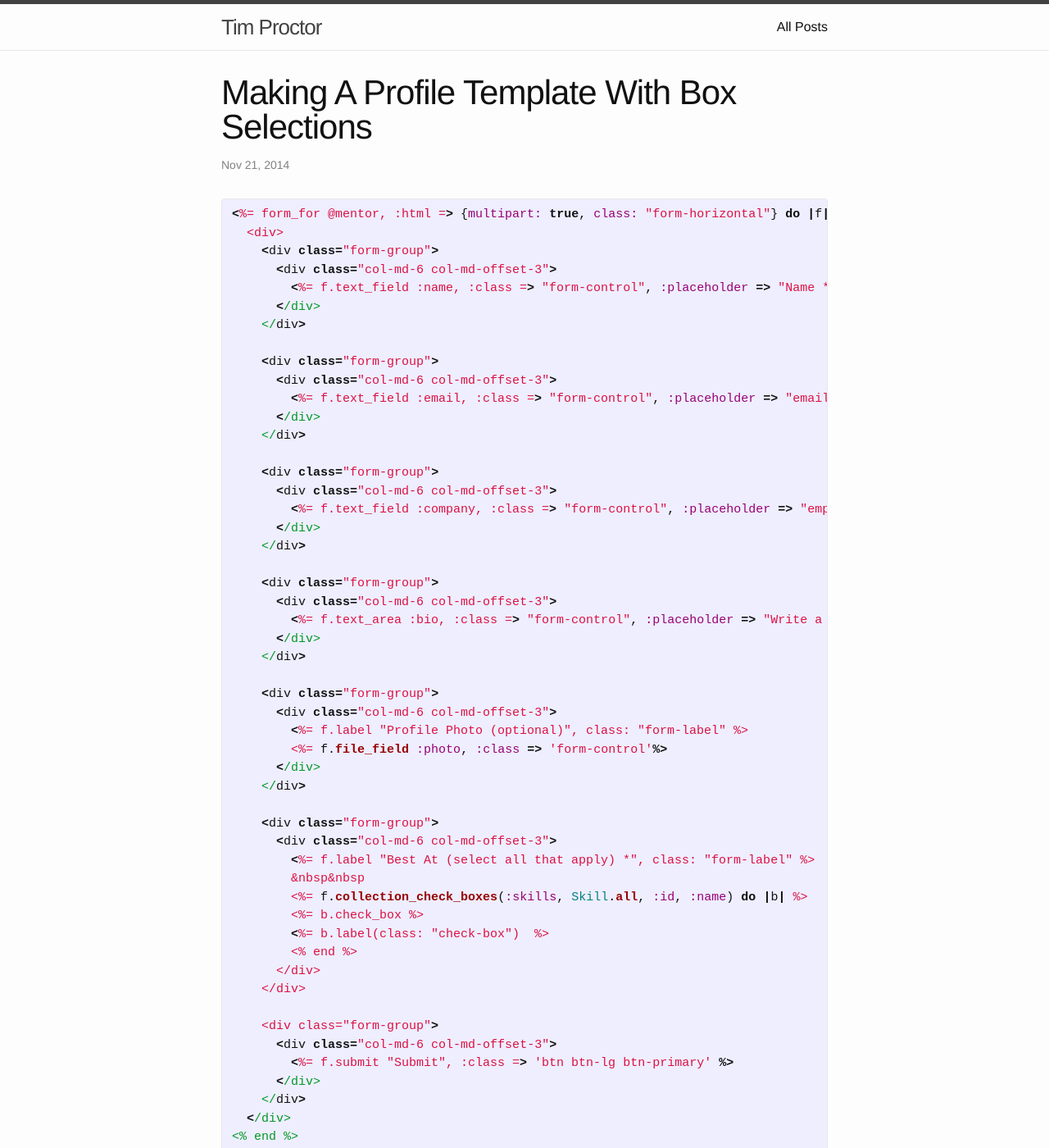
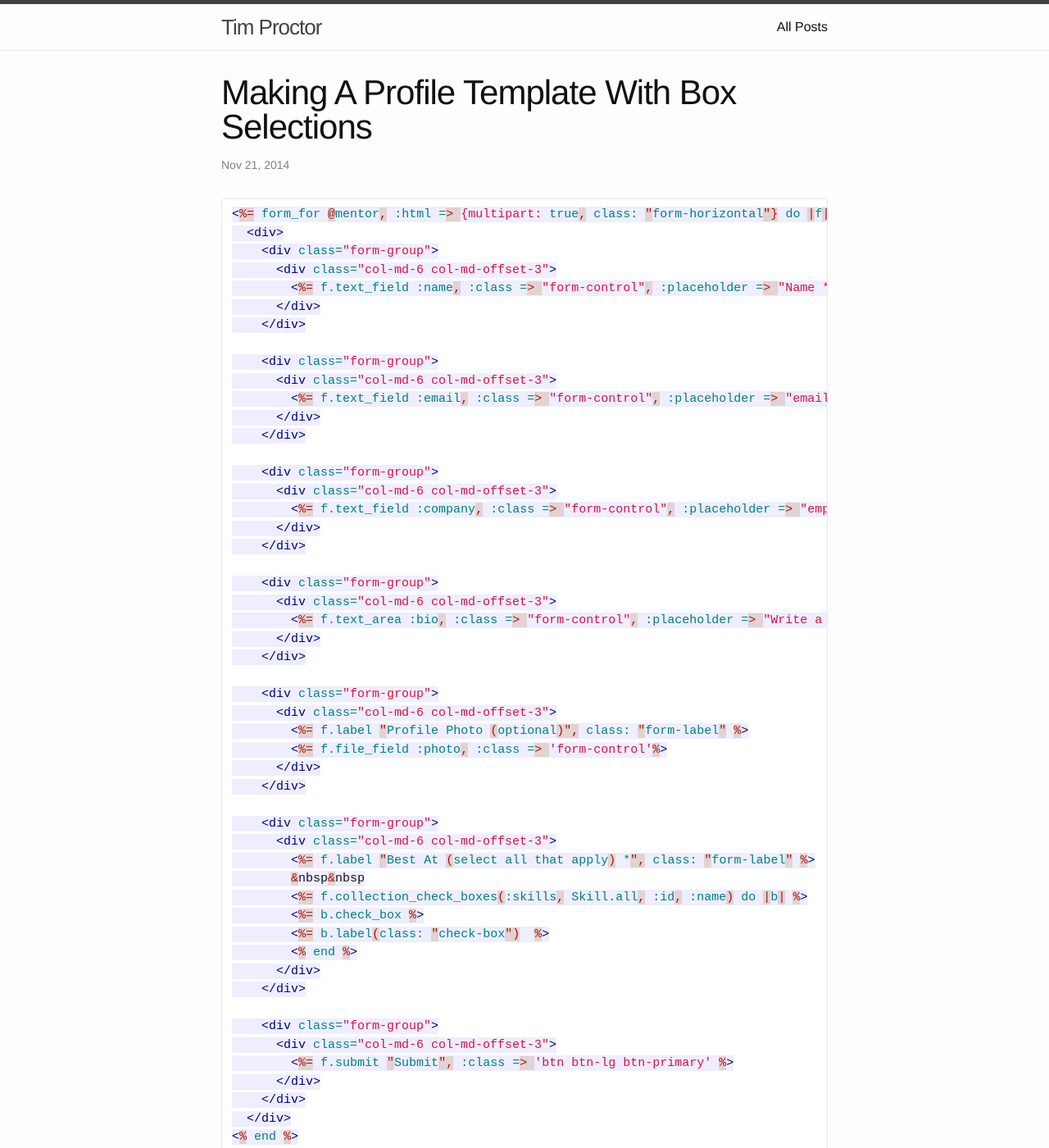
Before and after one commit to timproctor/timproctor.github.io, a Jekyll site: the page built from _posts/2014-11-21-making-a-profile-template-with-box-selections.markdown, in a window 1280 px wide and 1400 px high. Shown: the whole window at 82% size. Built offline with Jekyll 4.4.1, drawn with Linux system fonts in a browser that asks for light colours.

Commit message:
html highlighting not working

````diff
--- a/_posts/2014-11-21-making-a-profile-template-with-box-selections.markdown
+++ b/_posts/2014-11-21-making-a-profile-template-with-box-selections.markdown
@@ -4,8 +4,8 @@ title: "Making A Profile Template With Box Selections"
 date: 2014-11-21 09:59:51 -0700
 categories: front-end making-forms code
 ---
-{% highlight ruby %}
 
+```html
 <%= form_for @mentor, :html => {multipart: true, class: "form-horizontal"} do |f| %>
   <div>
     <div class="form-group">
@@ -57,8 +57,8 @@ categories: front-end making-forms code
     </div>
   </div>
 <% end %>
+```
 
-{% endhighlight %}
 
 ## The code above will produce the view below:
 
````
